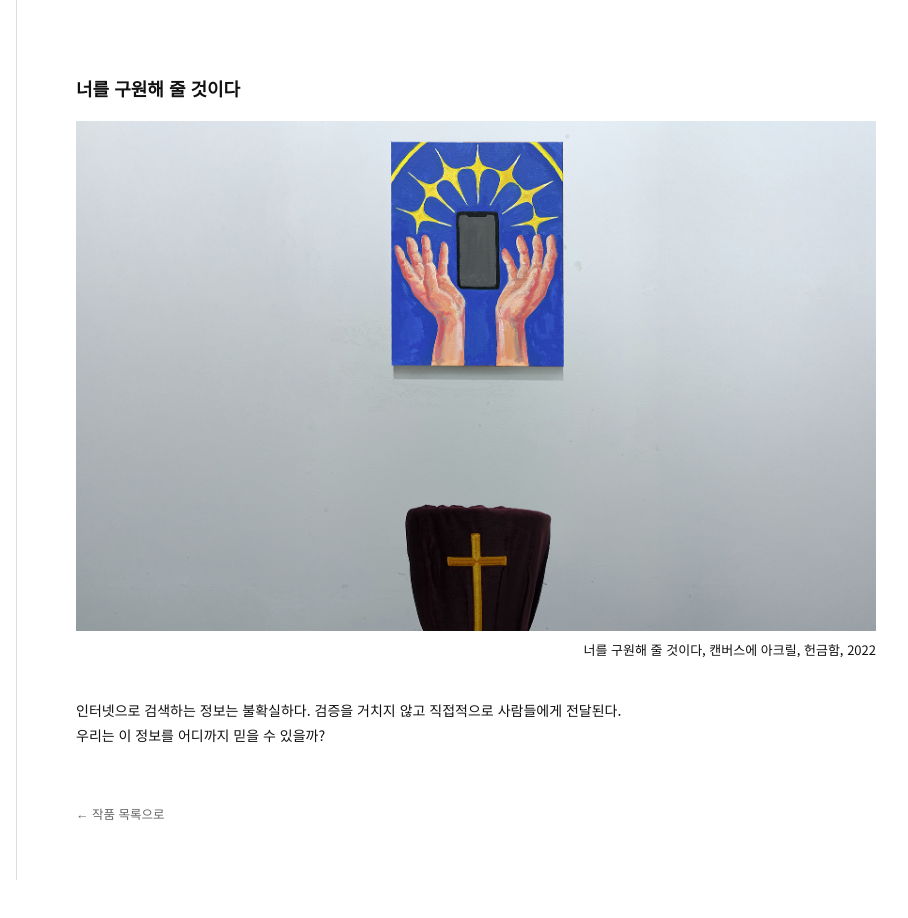
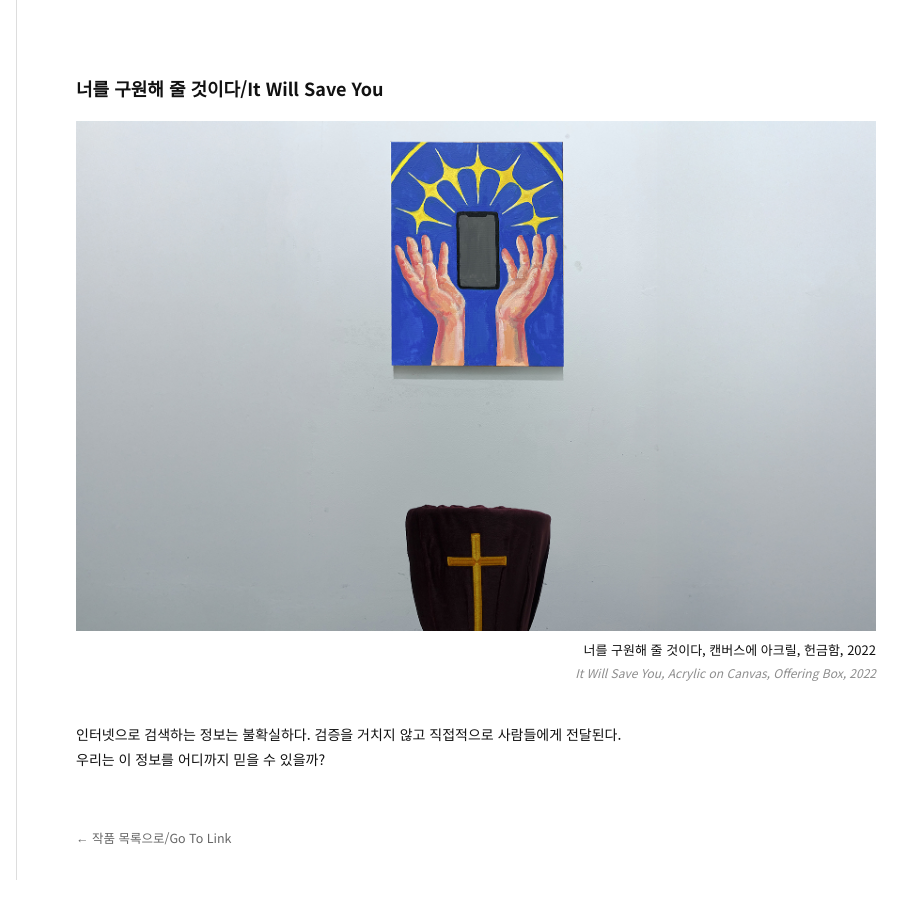
Before and after one commit to yoon-na95/portfolio, a plain HTML site: page work/22saveyou.html in a window 1280 px wide. Shown: the full height of the page, 224-1132 px from the left. Drawn offline with Linux system fonts and the light colour scheme.

Commit message:
Update 22saveyou.html

```diff
--- a/work/22saveyou.html
+++ b/work/22saveyou.html
@@ -26,7 +26,7 @@
 
   <!-- 작품 상세 -->
   <section class="project-detail" aria-labelledby="project-title">
-    <h2 id="project-title">너를 구원해 줄 것이다</h2>
+    <h2 id="project-title">너를 구원해 줄 것이다/It Will Save You</h2>
 
     <figure>
       <!-- (권장) ../images/work/22-너를구원해줄것이다.jpg 로 교체 -->
@@ -35,6 +35,7 @@
         alt="작품 이미지"
         loading="lazy">
       <figcaption>너를 구원해 줄 것이다, 캔버스에 아크릴, 헌금함, 2022</figcaption>
+      <span class="eng"><em>It Will Save You, Acrylic on Canvas, Offering Box, 2022</em></span>
     </figure>
 
     <p>
@@ -44,7 +45,7 @@
 
     <!-- 목록으로 돌아가기 -->
     <br>
-    <p><a href="../work.html" class="back-link">← 작품 목록으로</a></p>
+    <p><a href="../work.html" class="back-link">← 작품 목록으로/Go To Link</a></p>
 
   </section>
 </body>
```
